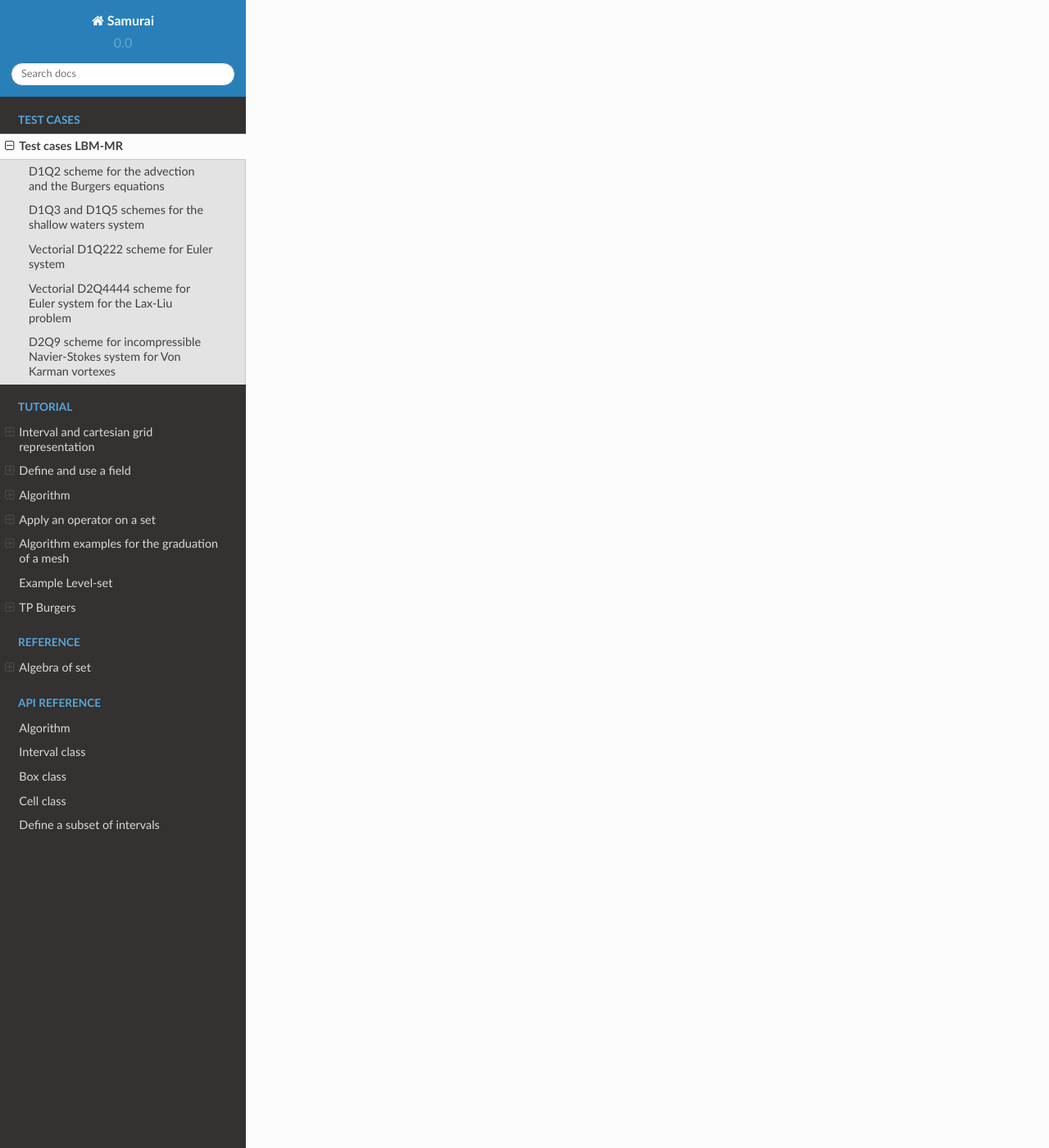
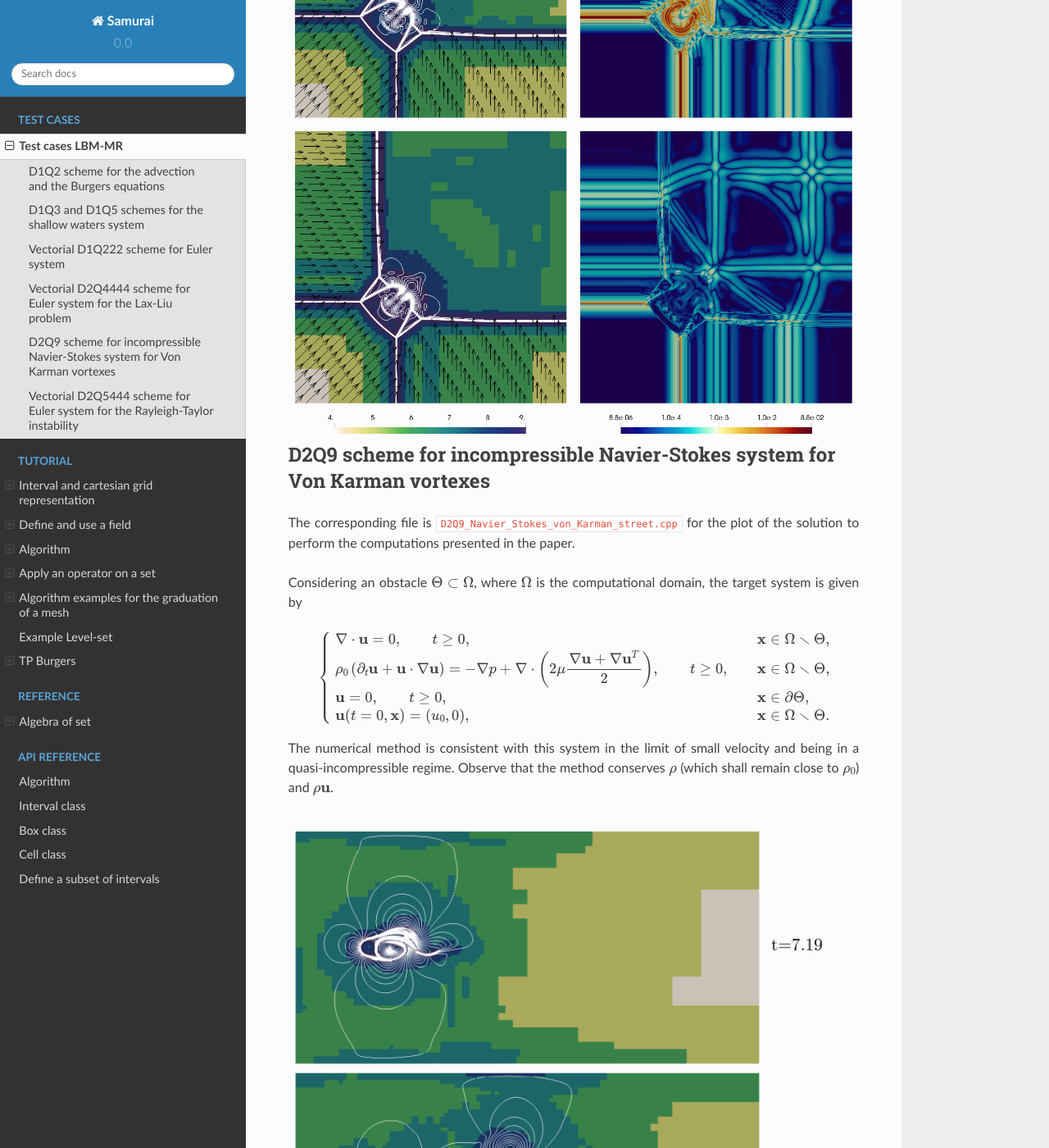
Before and after one commit to hpc-maths/samurai, a Sphinx documentation site: the page built from doc/source/LBM/test_cases.rst, in a window 1280 px wide and 1400 px high, scrolled down 2821 px. Shown: the whole window at 82% size. Built offline with Sphinx 7.4.7 and the Read the Docs theme 2.0.0, drawn with Linux system fonts in a browser that asks for light colours; some of the changed text lies outside the part shown.

Commit message:
Added more documentatino

```diff
--- a/doc/source/LBM/test_cases.rst
+++ b/doc/source/LBM/test_cases.rst
@@ -28,6 +28,11 @@
     u_3(t=0, x) = (1 + \text{tanh}(100x))/2, \qquad u_4(t = 0, x) = (1+x) \chi_{[-1, 0]}(x) + (1-x) \chi_{[0, 1]}(x), \qquad u_5 (t=0, x) = \chi_{|x| < 1/2}(x).
 
 
+
+.. image:: ./figures/D1Q2.png
+    :width: 100%
+    :align: center
+
 D1Q3 and D1Q5 schemes for the shallow waters system
 -----------------------------
 
@@ -46,6 +51,13 @@
 
 with gravity constant :math:`g = 1`.
 This initial datum develops a left travelling rarefaction fan and a right travelling shock wave.
+
+
+
+
+.. image:: ./figures/D1Q5.png
+    :width: 100%
+    :align: center
 
 
 Vectorial D1Q222 scheme for Euler system
@@ -69,6 +81,13 @@
 
 
 with pressure law given by :math:`E = \rho u^2/2 + p/(\gamma+1)`, where :math:`\gamma` is the gas constant taken equal to 1.4.
+
+
+
+.. image:: ./figures/D1Q222.png
+    :width: 100%
+    :align: center
+
 
 
 Vectorial D2Q4444 scheme for Euler system for the Lax-Liu problem
@@ -100,5 +119,61 @@
         \end{cases}
 
 
+.. image:: ./figures/D2Q4444.png
+    :width: 100%
+    :align: center
+
 D2Q9 scheme for incompressible Navier-Stokes system for Von Karman vortexes
 -----------------------------
+
+The corresponding file is ``D2Q9_Navier_Stokes_von_Karman_street.cpp`` for the plot of the solution to perform the computations presented in the paper.
+
+Considering an obstacle :math:`\Theta \subset \Omega`, where :math:`\Omega` is the computational domain, the target system is given by
+
+.. math::
+    \begin{cases}
+        \nabla \cdot \mathbf{u} = 0, \qquad t \geq 0, \quad &\mathbf{x} \in \Omega \smallsetminus \Theta, \\
+        \rho_0 \left ( \partial_t \mathbf{u} + \mathbf{u} \cdot \nabla \mathbf{u} \right ) = -\nabla p + \nabla \cdot  \left ( 2 \mu \dfrac{\nabla \mathbf{u} + \nabla \mathbf{u}^T}{2} \right ), \qquad t \geq 0, \quad &\mathbf{x} \in \Omega \smallsetminus \Theta, \\
+        \mathbf{u} = 0, \qquad t \geq 0, \quad &\mathbf{x} \in \partial \Theta, \\
+        \mathbf{u}(t=0, \mathbf{x}) = (u_0, 0), \qquad &\mathbf{x} \in \Omega \smallsetminus \Theta.
+    \end{cases}
+
+The numerical method is consistent with this system in the limit of small velocity and being in a quasi-incompressible regime.
+Observe that the method conserves :math:`\rho` (which shall remain close to :math:`\rho_0`) and :math:`\rho \mathbf{u}`.
+
+.. image:: ./figures/D2Q9.png
+    :width: 100%
+    :align: center
+
+
+
+Vectorial D2Q5444 scheme for Euler system for the Rayleigh-Taylor instability
+-----------------------------
+
+The system we consider is the Euler system with a gravitational forcing of intensity :math:`g > 0`
+
+.. math::
+    \begin{cases}
+        \partial_t \rho + \partial_x (\rho u) + \partial_x (\rho v) = 0, \\
+        \partial_t (\rho u) + \partial_x (\rho u^2 + p) + \partial_y (\rho uv) = 0, \\
+        \partial_t (\rho v) + \partial_x (\rho uv) + \partial_y (\rho v^2 + p) = -\rho g, \\
+        \partial_t E + \partial_x (Eu + pu) + \partial_y (Ev + pv) = -vg.
+    \end{cases}
+
+The boundary conditions we enforce on the system are
+
+.. math::
+    \text{Left and right} \quad
+    \begin{cases}
+        \rho ~ : ~ &\text{Copy}\\
+        \rho u ~ : ~ &\text{Bounce-back}\\
+        \rho v ~ : ~ &\text{Anti Bounce-back}\\
+        E ~ : ~ &\text{Bounce-back}
+    \end{cases}
+    \qquad \text{Top and bottom} \quad
+    \begin{cases}
+        \rho ~ : ~ &\text{Copy}\\
+        \rho u ~ : ~ &\text{Anti Bounce-back}\\
+        \rho v ~ : ~ &\text{Bounce-back}\\
+        E ~ : ~ &\text{Bounce-back}
+    \end{cases}
```
Also changed, not shown: doc/source/LBM/figures/D1Q2.png (added), doc/source/LBM/figures/D1Q222.png (added), doc/source/LBM/figures/D1Q5.png (added), doc/source/LBM/figures/D2Q4444.png (added), doc/source/LBM/figures/D2Q9.png (added), 3 other files.
